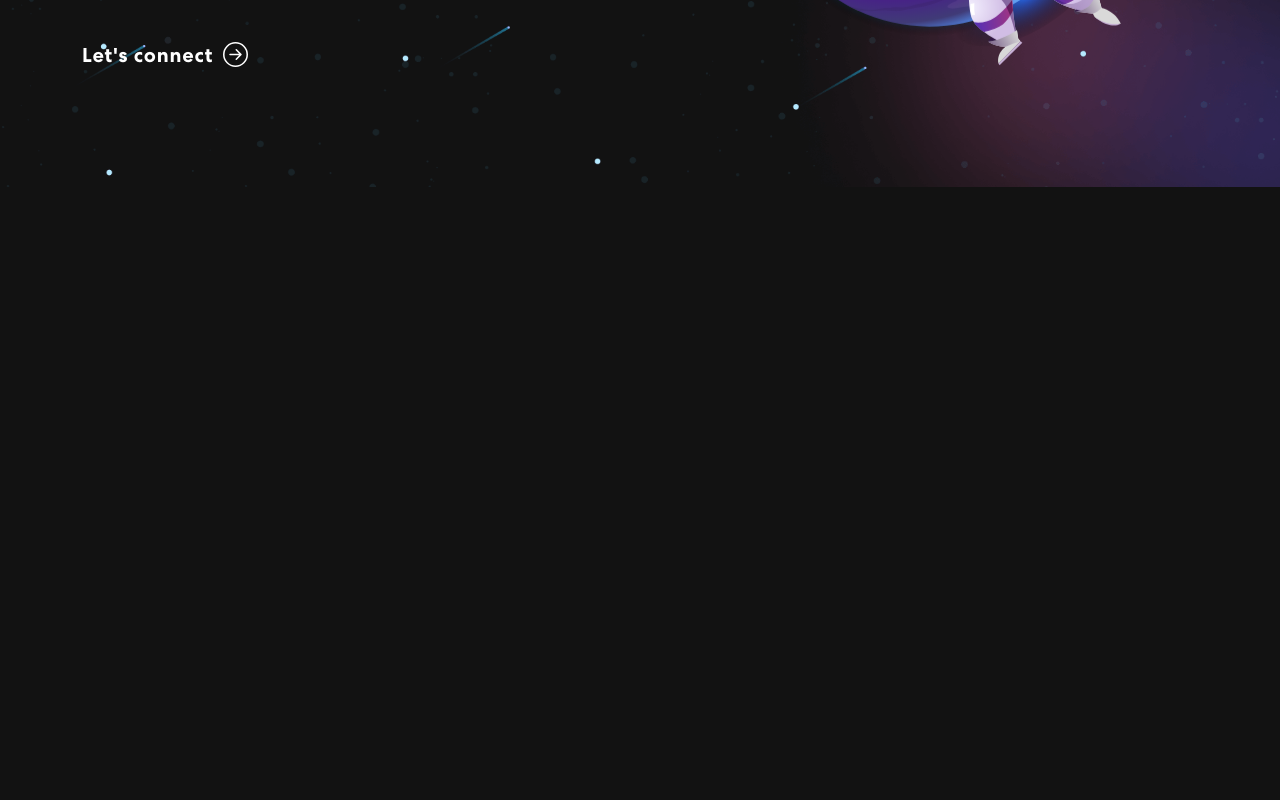
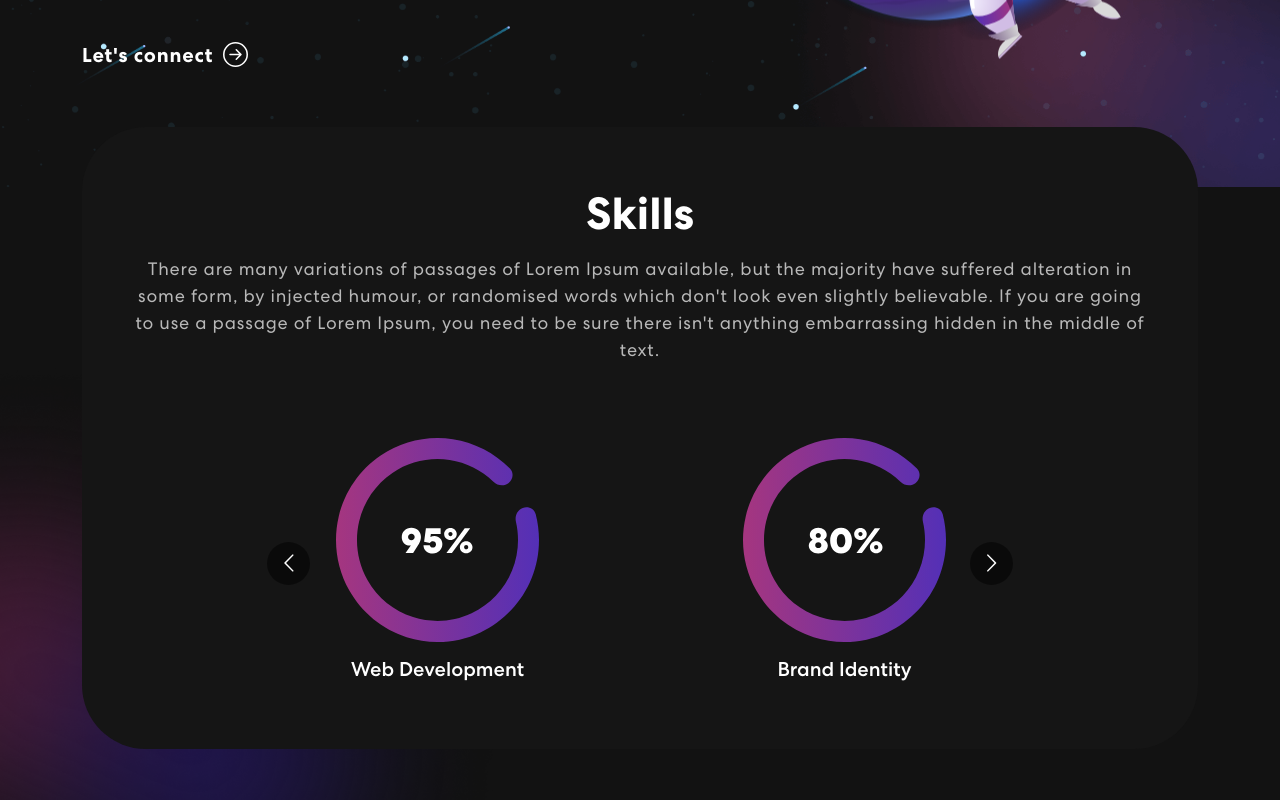
Before and after one commit to Feltino/React-portfolio, a React (Create React App) app: page / in a window 1280 px wide. Shown: the part 580-1380 px from the top of the page. Before the commit the page ends 800 px from the top, so only its background shows below. Built offline with nearby package versions, Linux system fonts and the light colour scheme.

Commit message:
Skills section

```diff
--- a/src/App.js
+++ b/src/App.js
@@ -1,6 +1,7 @@
 import './App.css'
 import { Banner } from './components/Banner'
 import { NavBar } from './components/NavBar'
+import { Skills } from './components/Skills'
 import 'bootstrap/dist/css/bootstrap.min.css'
 
 function App() {
@@ -8,6 +9,7 @@ function App() {
     <div className="App">
       <NavBar />
       <Banner />
+      <Skills />
     </div>
   )
 }
--- a/src/components/Skills.js
+++ b/src/components/Skills.js
@@ -1,5 +1,74 @@
-const Skills = () => {
-  return <div>Skills</div>
+import { Col, Container, Row } from 'react-bootstrap'
+import Carousel from 'react-multi-carousel'
+import 'react-multi-carousel/lib/styles.css'
+import meter1 from '../assets/img/meter1.svg'
+import meter2 from '../assets/img/meter2.svg'
+import meter3 from '../assets/img/meter3.svg'
+import colorSharp from '../assets/img/color-sharp.png'
+
+export const Skills = () => {
+  const responsive = {
+    superLargeDesktop: {
+      // the naming can be any, depends on you.
+      breakpoint: { max: 4000, min: 3000 },
+      items: 5,
+    },
+    desktop: {
+      breakpoint: { max: 3000, min: 1024 },
+      items: 3,
+    },
+    tablet: {
+      breakpoint: { max: 1024, min: 464 },
+      items: 2,
+    },
+    mobile: {
+      breakpoint: { max: 464, min: 0 },
+      items: 1,
+    },
+  }
+
+  return (
+    <section className="skill" id="skills">
+      <Container>
+        <Row>
+          <Col>
+            <div className="skill-bx">
+              <h2>Skills</h2>
+              <p>
+                There are many variations of passages of Lorem Ipsum available,
+                but the majority have suffered alteration in some form, by
+                injected humour, or randomised words which don't look even
+                slightly believable. If you are going to use a passage of Lorem
+                Ipsum, you need to be sure there isn't anything embarrassing
+                hidden in the middle of text.
+              </p>
+              <Carousel
+                responsive={responsive}
+                infinite={true}
+                className="skill-slider"
+              >
+                <div className="item">
+                  <img src={meter1} alt="Image" />
+                  <h5>Web Development</h5>
+                </div>
+                <div className="item">
+                  <img src={meter2} alt="Image" />
+                  <h5>Brand Identity</h5>
+                </div>
+                <div className="item">
+                  <img src={meter3} alt="Image" />
+                  <h5>Logo Design</h5>
+                </div>
+                <div className="item">
+                  <img src={meter1} alt="Image" />
+                  <h5>Shopify Expert</h5>
+                </div>
+              </Carousel>
+            </div>
+          </Col>
+        </Row>
+      </Container>
+      <img className="background-image-left" src={colorSharp} />
+    </section>
+  )
 }
-
-export default Skills
```
